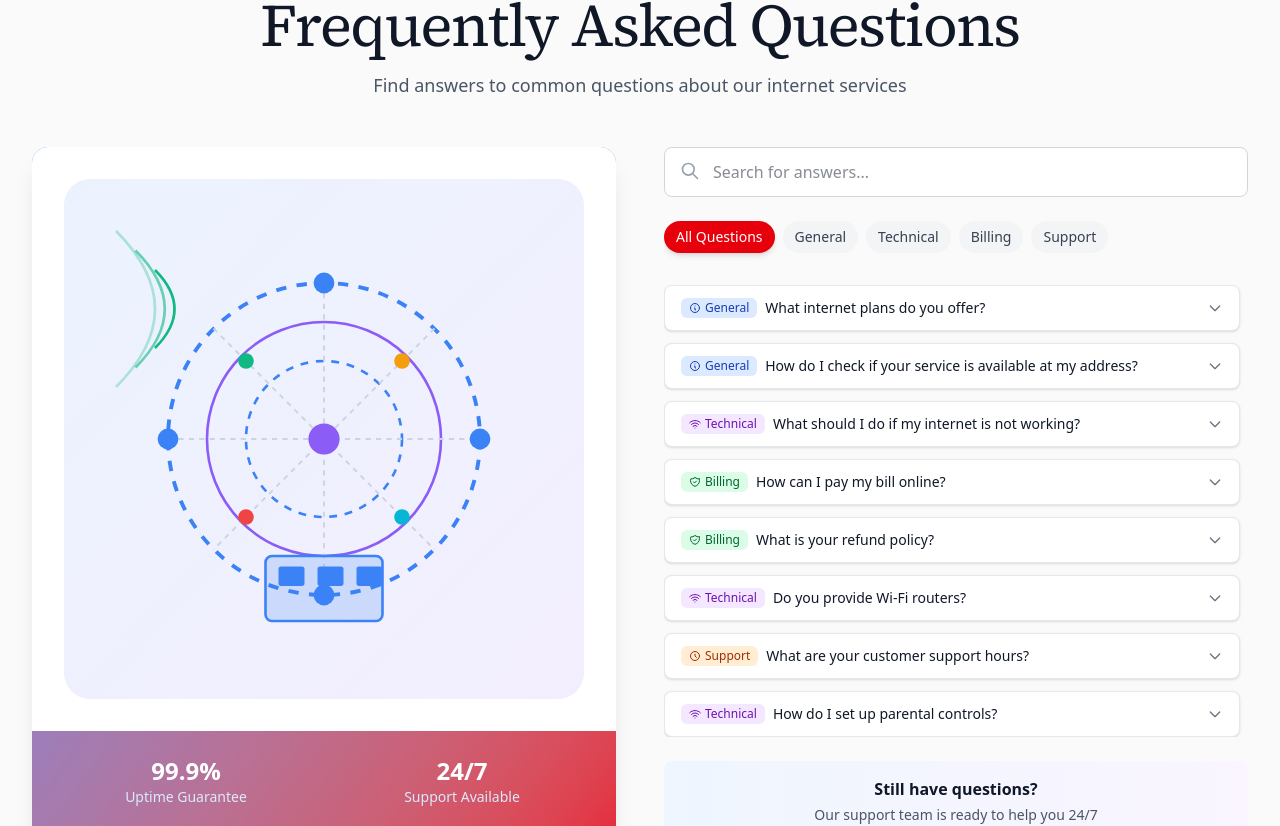
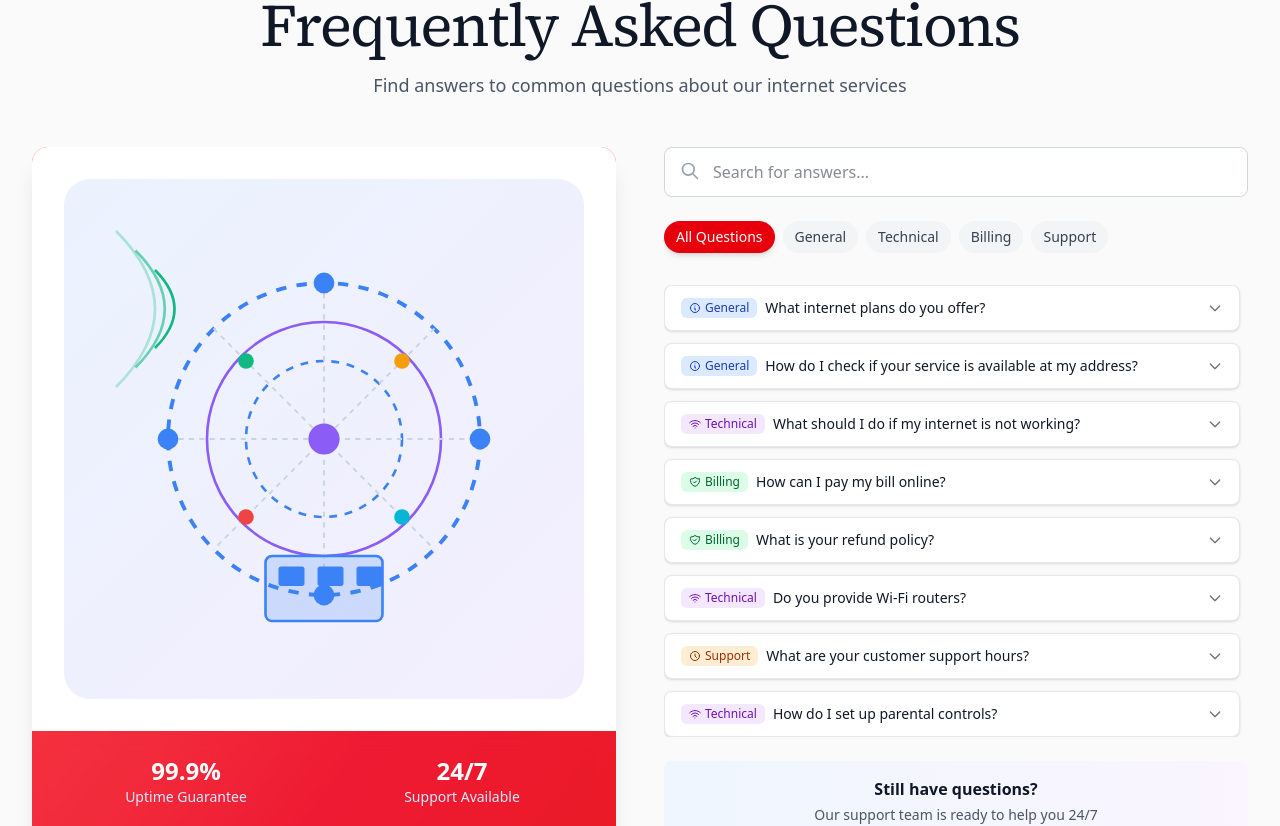
Before and after one commit to Kamiaaa/aone, a Next.js app: page / in a window 1280 px wide. Shown: the part 2185-3011 px from the top of the page. Built offline with nearby package versions, Linux system fonts and the light colour scheme.

Commit message:
IspFaq updated again

```diff
--- a/app/(main)/components/ispfaq/IspFaq.tsx
+++ b/app/(main)/components/ispfaq/IspFaq.tsx
@@ -103,7 +103,7 @@ export default function IspFaq() {
         {/* Left Column - Image Section */}
         <div className="order-2 lg:order-1">
           <div className="sticky top-8">
-            <div className="bg-gradient-to-br from-blue-500 to-red-600 rounded-2xl overflow-hidden shadow-xl">
+            <div className="bg-linear-to-br from-red-500 to-red-600 rounded-2xl overflow-hidden shadow-xl">
               {/* Main Image - ISP/Network Illustration */}
               <div className="relative bg-white dark:bg-gray-800 p-8">
                 <svg className="w-full h-auto" viewBox="0 0 400 400" fill="none" xmlns="http://www.w3.org/2000/svg">
```
